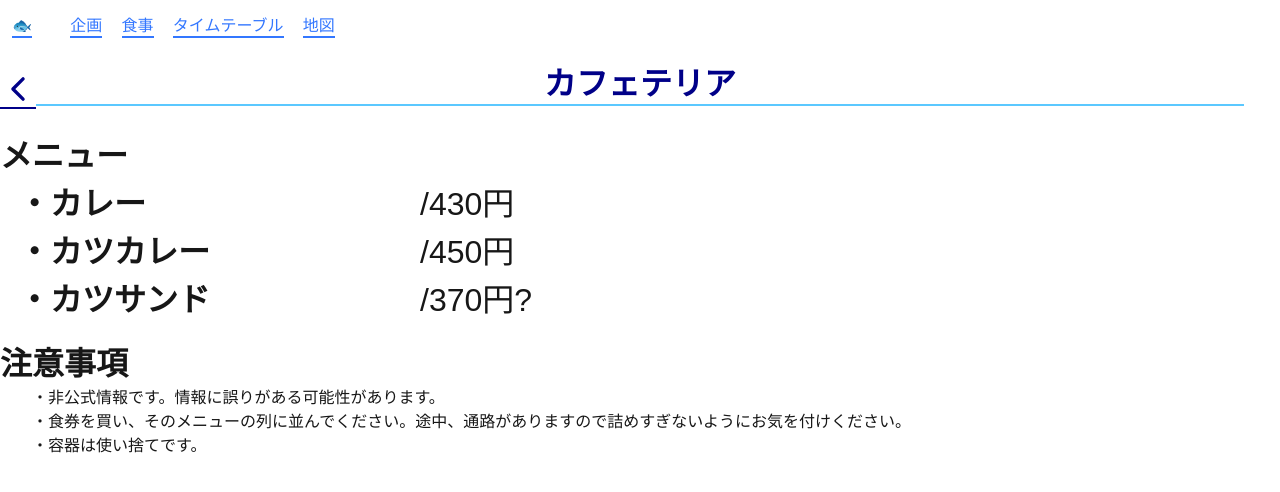
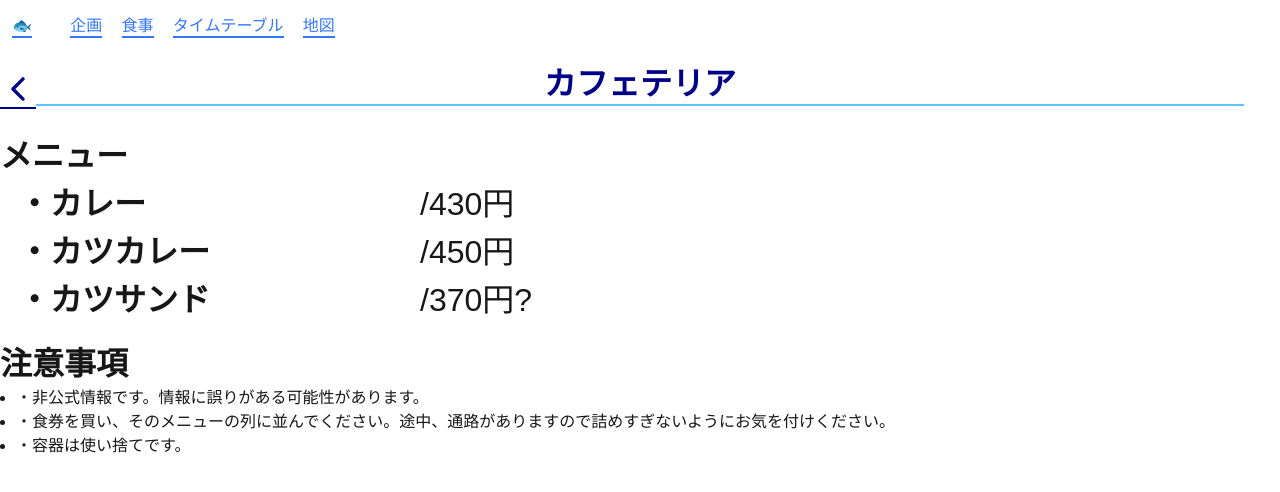
Before and after one commit to proirok/YSF17_SchoolFestival, a Next.js app: page /dining/cafeteria in a window 1280 px wide. Shown: the top 492 px of the page. Built offline with nearby package versions, Linux system fonts and the light colour scheme; a web font is replaced by a local one.

Commit message:
pタグをliタグに変更

```diff
--- a/app/dining/cafeteria/page.jsx
+++ b/app/dining/cafeteria/page.jsx
@@ -40,14 +40,14 @@ export default function Cafeteria() {
       </div>
       <div>
         <h1 style={{ paddingTop: "1rem" }}>注意事項</h1>
-        <div className={styles.bulletedList}>
+        <ul className={styles.bulletedList}>
           {/** 箇条書きのルールも必要？ */}
-          <p>・非公式情報です。情報に誤りがある可能性があります。</p>
-          <p>
+          <li>・非公式情報です。情報に誤りがある可能性があります。</li>
+          <li>
             ・食券を買い、そのメニューの列に並んでください。途中、通路がありますので詰めすぎないようにお気を付けください。
-          </p>
-          <p>・容器は使い捨てです。</p>
-        </div>
+          </li>
+          <li>・容器は使い捨てです。</li>
+        </ul>
       </div>
     </div>
   );
```
